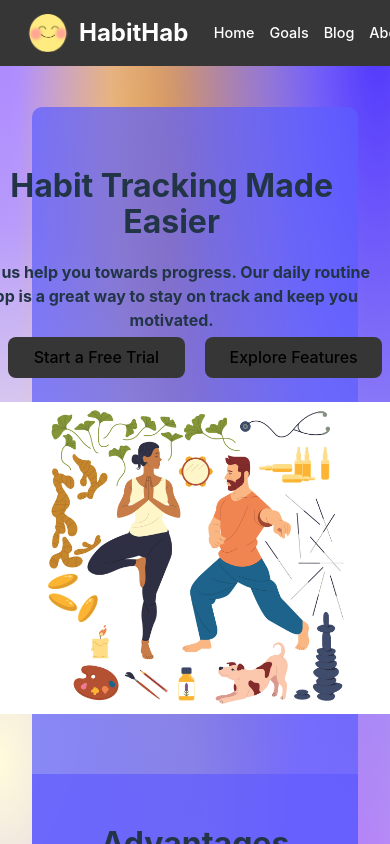
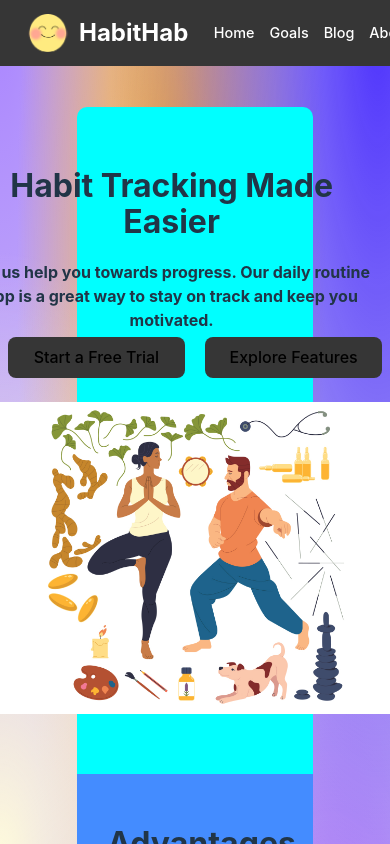
Before and after one commit to 561Aloha/Habit-Tracker, a React (Vite) app: page / in a window 390 px wide. Shown: the top 844 px of the page. Built offline with nearby package versions, Linux system fonts and the light colour scheme.

Commit message:
Update goals.css

```diff
--- a/src/css/goals.css
+++ b/src/css/goals.css
@@ -56,7 +56,6 @@
 
 
   }
-
 
 
 .chartjs-render-monitor {
@@ -315,6 +314,10 @@
   .day-label {
     font-size: .65rem;
   }
+  .container{
+    width: 60%;
+    background-color: aqua;
+  }
   .plannertable th.day-label[data-full="Monday"]::before { content: "MON"; }
   .plannertable th.day-label[data-full="Tuesday"]::before { content: "TUE"; }
   .plannertable th.day-label[data-full="Wednesday"]::before { content: "WED"; }
@@ -381,6 +384,8 @@
       text-transform: uppercase;
 
     }
+
+
     .checkmate{
       padding: 5px;
       margin: 5px;
@@ -422,4 +427,5 @@
     height: 40px;
   }
 
+
 }
```
